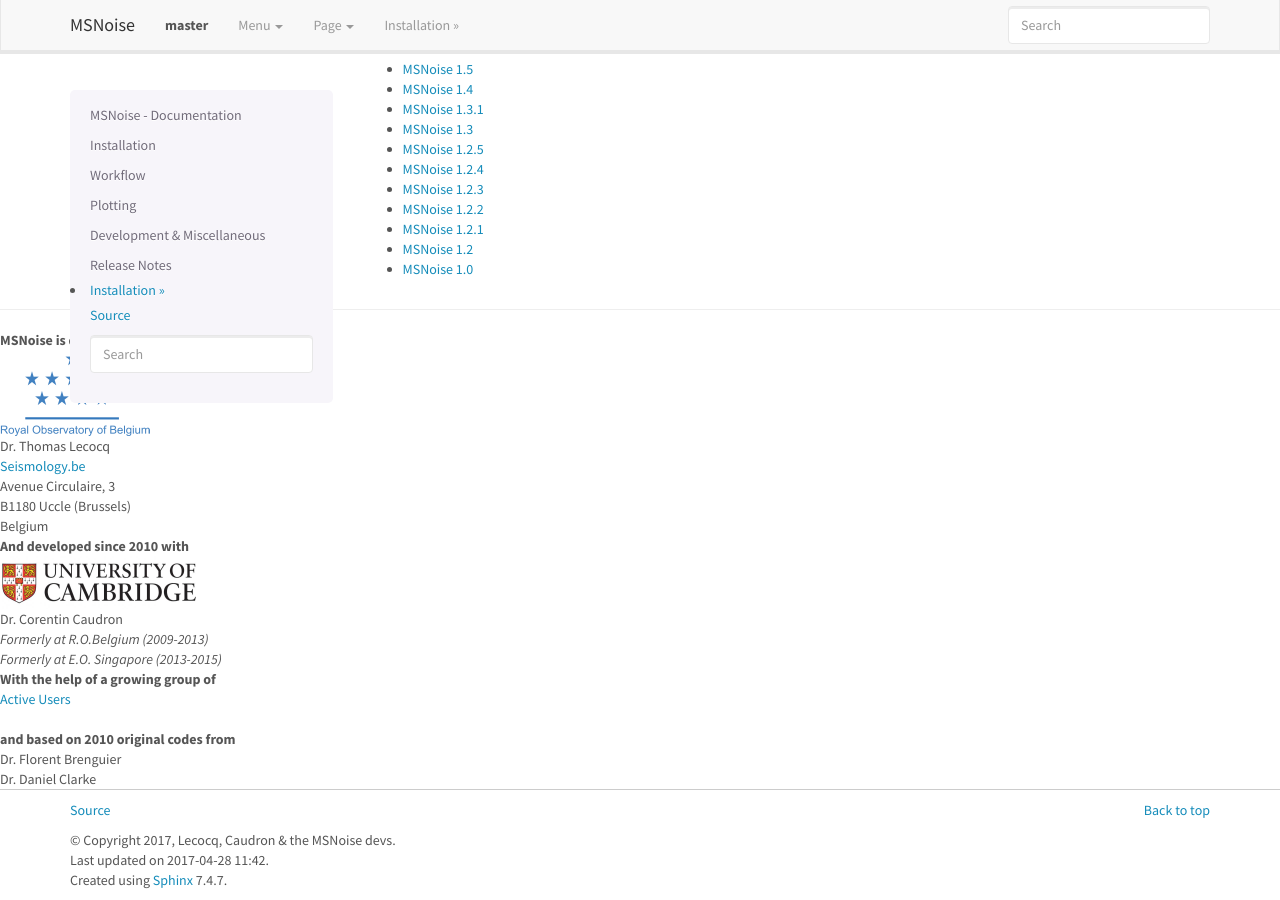
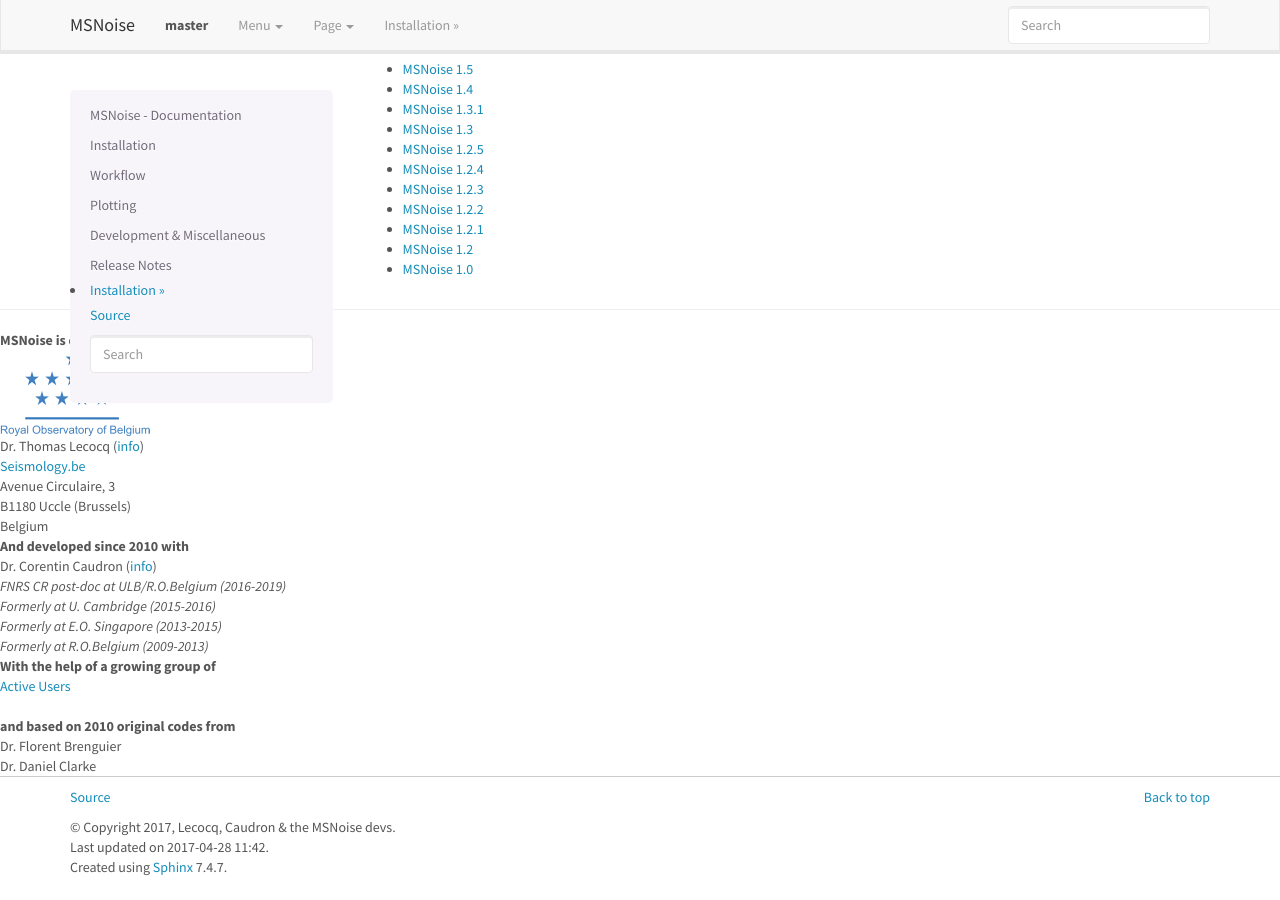
Before and after one commit to ROBelgium/MSNoise, a Sphinx documentation site: the page built from doc/index.rst, in a window 1280 px wide and 900 px high, scrolled down 1799 px. Built offline with Sphinx 7.4.7, drawn with Linux system fonts in a browser that asks for light colours; comment, search, counter and statistics services are not loaded.

```diff
--- a/CONTRIBUTORS.txt
+++ b/CONTRIBUTORS.txt
@@ -1,6 +1,7 @@
 Corentin Caudron
 Clare Donaldson
 Raphaël De Plaen
+Robert Green
 Thomas Lecocq
 Aurélien Mordret
 Lukas E. Preiswerk
--- a/doc/.templates/layout.html
+++ b/doc/.templates/layout.html
@@ -12,7 +12,8 @@
 <div id="centerer">
     <div class="third_footer">
     <b>MSNoise is developed by</b><br>
-        <img src='{{ pathto('_static/ORB_logo.png', 1) }}'><br>Dr. Thomas Lecocq<br>
+        <img src='{{ pathto('_static/ORB_logo.png', 1) }}'>
+        <br>Dr. Thomas Lecocq (<a href="https://scholar.google.com/citations?user=hc8CxogAAAAJ&hl=en">info</a>)<br>
         <a target="_blank"  href="http://www.seismology.be">Seismology.be</a><br>
         Avenue Circulaire, 3<br>
         B1180 Uccle (Brussels)<br>
@@ -21,10 +22,13 @@
 
 
     <div class="third_footer">
-    <b>And developed since 2010 with</b><br>
-     <img src='{{ pathto('_static/cambridge.png', 1) }}'><br>Dr. Corentin Caudron
-    <br><i>Formerly at R.O.Belgium (2009-2013)</i>
-    <br><i>Formerly at E.O. Singapore (2013-2015)</i>
+        <b>And developed since 2010 with</b><br>
+        Dr. Corentin Caudron (<a href="https://scholar.google.com/citations?user=fs3EnTQAAAAJ&hl=en">info</a>)
+        <br><i>FNRS CR post-doc at ULB/R.O.Belgium (2016-2019)</i>
+        <br><i>Formerly at U. Cambridge (2015-2016)</i>
+        <br><i>Formerly at E.O. Singapore (2013-2015)</i>
+        <br><i>Formerly at R.O.Belgium (2009-2013)</i>
+
     </div>
 
     <div class="third_footer">
```
